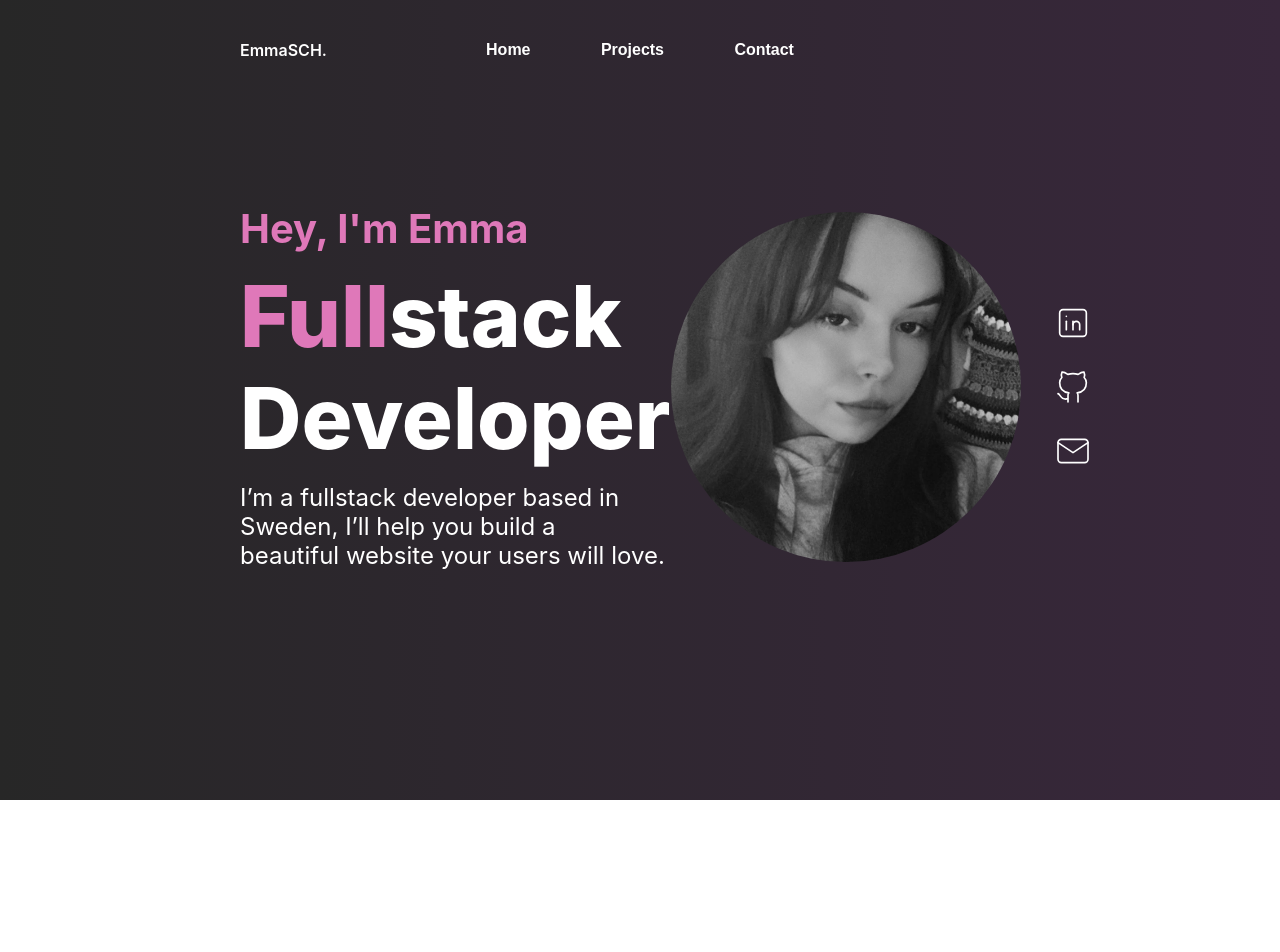
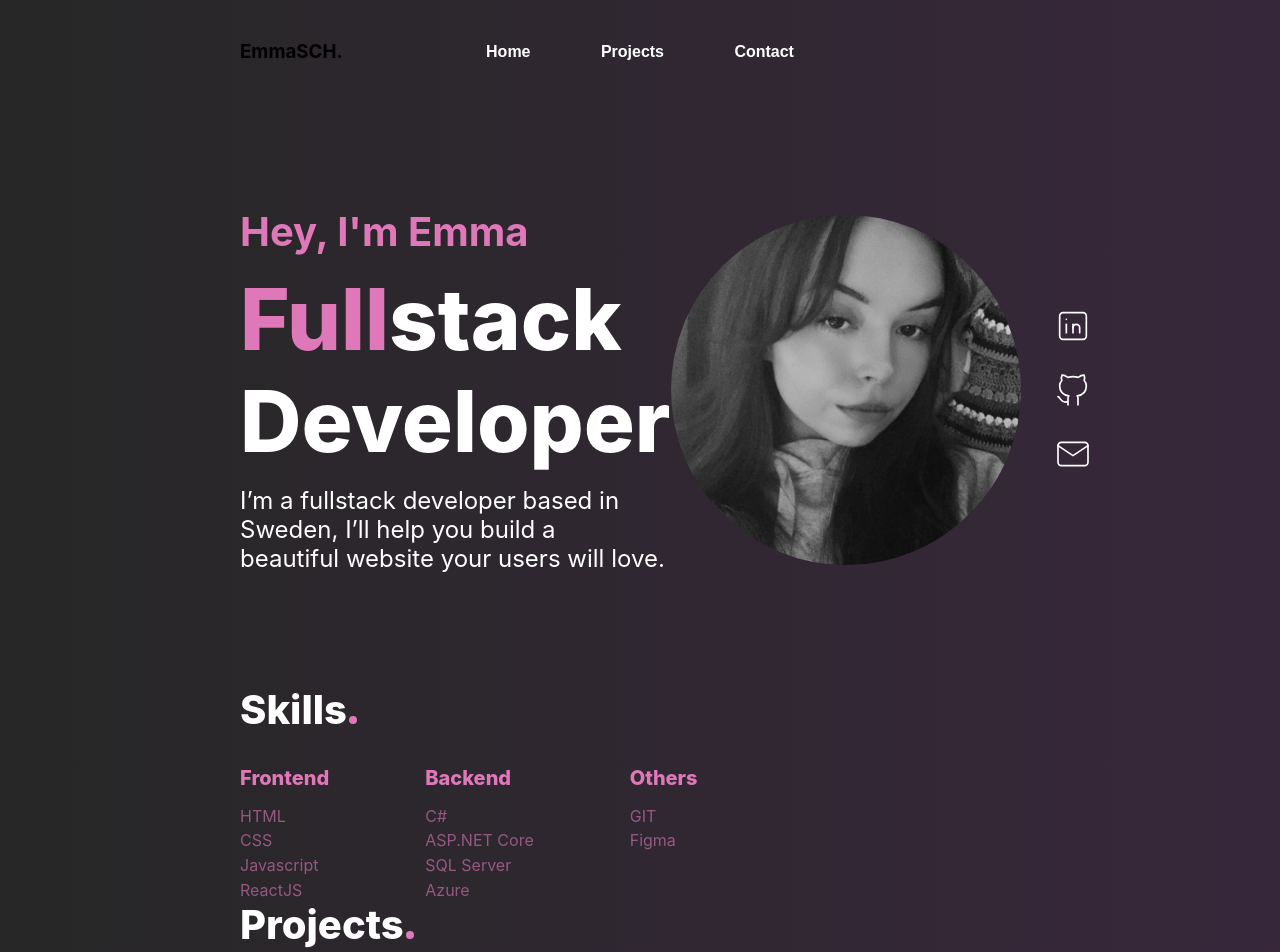
Before and after one commit to emmaschonbeck/Portfolio-react, a React (Vite) app: page / in a window 1280 px wide. Shown: the top 952 px of the page. Before the commit the page ends 800 px from the top, so only its background shows below. Built offline with nearby package versions, Linux system fonts and the light colour scheme.

Commit message:
Created 4 new components and continued building on the website

```diff
--- a/src/App.css
+++ b/src/App.css
@@ -16,13 +16,15 @@ body {
 :root {
   --background-color: linear-gradient(to right, #272727 0%, #38273B 100%);
   --text-color-light: #fff;
+  --text-color-light-opacity: rgba(255, 255, 255, 0.4);
   --text-color-pink: #DF78B9;
+  --text-color-pink-opacity: rgba(223, 120, 185, 0.6);
 }
 
 #home-wrapper {
 }
 
-.header-wrapper {
+#header-wrapper {
   position: relative;
   display: flex;
   align-items: center;
@@ -34,6 +36,45 @@ body {
   display: flex;
   align-items: center;
   justify-content: space-between;
+}
+
+#skills-wrapper {
+  margin-top: 7rem;
+}
+
+#about-wrapper {
+  margin-top: 4rem;
+
+  p {
+    font-size: 20px;
+    color: var(--text-color-light);
+    margin-top: 1rem;
+  }
+}
+
+#footer-wrapper {
+  margin-top: 4rem;
+}
+
+#linkedin-wrapper {
+  display: flex;
+  align-items: center;
+  justify-content: center;
+  flex-direction: column;
+  margin-top: 7rem;
+
+  h2 {
+    font-size: 24px;
+    color: var(--text-color-pink);
+  }
+}
+
+.section-header {
+  display: flex;
+  align-items: center;
+  font-size: 40px;
+  font-weight: 800;
+  color: var(--text-color-pink);
 }
 
 /*
@@ -114,3 +155,70 @@ body {
   flex-direction: column;
   gap: 1.5rem;
 }
+
+/*
+  SKILLS
+*/
+
+.highlight2 {
+  color: var(--text-color-light);
+}
+
+.highlight2::after {
+  content: "";
+  display: inline-block;
+  width: 8px;
+  height: 8px;
+  margin-left: 2px;
+  background-color: var(--text-color-pink);
+  border-radius: 50%;
+}
+
+.skills-columns {
+  display: flex;
+  justify-content: flex-start;
+  align-items: flex-start;
+  gap: 6rem;
+  margin-top: 2rem;
+}
+
+.skills-categories {
+  display: flex;
+  flex-direction: column;
+  gap: .7rem;
+
+  h3 {
+    font-size: 20px;
+    font-weight: 800;
+    color: var(--text-color-pink);
+  }
+}
+
+.skills {
+  display: flex;
+  flex-direction: column;
+  gap: .3rem;
+  margin-top: .3rem;
+  font-size: 1rem;
+  color: var(--text-color-pink-opacity);
+}
+
+/*
+  FOOTER
+*/
+
+.contact-details {
+  display: flex;
+  align-items: center;
+  gap: .2rem;
+  font-size: 17px;
+  color: var(--text-color-light);
+}
+
+.copyright-text {
+  display: flex;
+  justify-content: center;
+  margin-top: 1.5rem;
+  font-size: 15px;
+  color: var(--text-color-light-opacity);
+}
--- /dev/null
+++ b/src/components/About.jsx
@@ -0,0 +1,14 @@
+import React from 'react'
+
+const About = () => {
+  return (
+    <div id='about-wrapper'>
+      <h1 className='section-header'>
+            <span className='highlight2'>About</span>
+      </h1>
+      <p>Developing beautiful and functional websites is what i love doing, and that’s <br /> why i give my all in every new challenge.</p>
+    </div>
+  )
+}
+
+export default About
--- a/src/components/Footer.jsx
+++ b/src/components/Footer.jsx
@@ -2,7 +2,45 @@ import React from 'react'
 
 const Footer = () => {
   return (
-    <div>Footer</div>
+    <div id='footer-wrapper'>
+      <div className='contact-details'>
+        <svg
+          xmlns="http://www.w3.org/2000/svg"
+          width="32"
+          height="32"
+          viewBox="0 0 24 24"
+          fill="none"
+          stroke="#ffffffff"
+          stroke-width="1"
+          stroke-linecap="round"
+          stroke-linejoin="round"
+        >
+          <path d="M3 7a2 2 0 0 1 2 -2h14a2 2 0 0 1 2 2v10a2 2 0 0 1 -2 2h-14a2 2 0 0 1 -2 -2v-10z" />
+          <path d="M3 7l9 6l9 -6" />
+        </svg>
+        <p>emmaschonbeck7@gmail.com</p>
+      </div>
+      <div className='contact-details'>
+        <svg
+          xmlns="http://www.w3.org/2000/svg"
+          width="32"
+          height="32"
+          viewBox="0 0 24 24"
+          fill="none"
+          stroke="#ffffffff"
+          stroke-width="1"
+          stroke-linecap="round"
+          stroke-linejoin="round"
+        >
+          <path d="M9 11a3 3 0 1 0 6 0a3 3 0 0 0 -6 0" />
+          <path d="M17.657 16.657l-4.243 4.243a2 2 0 0 1 -2.827 0l-4.244 -4.243a8 8 0 1 1 11.314 0z" />
+        </svg>
+        <p>Helsingborg, Sweden</p>
+      </div>
+      <div className='copyright-text'>
+        <p>© 2025 EmmmaSCH. All rights reserved.</p>
+      </div>
+    </div>
   )
 }
 
--- a/src/components/Header.jsx
+++ b/src/components/Header.jsx
@@ -2,7 +2,7 @@ import React from 'react'
 
 const Header = () => {
   return (
-    <div className='header-wrapper'>
+    <div id='header-wrapper'>
       <h3>EmmaSCH.</h3>
       <div className='header-btn'>
             <button>Home</button>
--- /dev/null
+++ b/src/components/Linkedin.jsx
@@ -0,0 +1,28 @@
+import React from 'react'
+
+const Linkedin = () => {
+  return (
+    <div id='linkedin-wrapper'>
+      <h2>Want to stay in touch? <br /> Find me on LinkedIn</h2>
+      <svg
+      xmlns="http://www.w3.org/2000/svg"
+      width="200"
+      height="200"
+      viewBox="0 0 24 24"
+      fill="none"
+      stroke="#DF78B9"
+      stroke-width="1"
+      stroke-linecap="round"
+      stroke-linejoin="round"
+      >
+      <path d="M4 4m0 2a2 2 0 0 1 2 -2h12a2 2 0 0 1 2 2v12a2 2 0 0 1 -2 2h-12a2 2 0 0 1 -2 -2z" />
+      <path d="M8 11l0 5" />
+      <path d="M8 8l0 .01" />
+      <path d="M12 16l0 -5" />
+      <path d="M16 16v-3a2 2 0 0 0 -4 0" />
+      </svg>
+    </div>
+  )
+}
+
+export default Linkedin
--- /dev/null
+++ b/src/components/ProjectsShowcase.jsx
@@ -0,0 +1,13 @@
+import React from 'react'
+
+const ProjectsShowcase = () => {
+  return (
+    <div id='projects-showcase-wrapper'>
+      <h1 className='section-header'>
+            <span className='highlight2'>Projects</span>
+      </h1>
+    </div>
+  )
+}
+
+export default ProjectsShowcase
--- /dev/null
+++ b/src/components/Skills.jsx
@@ -0,0 +1,40 @@
+import React from 'react'
+
+const Skills = () => {
+  return (
+    <div id='skills-wrapper'>
+      <h1 className='section-header'>
+            <span className='highlight2'>Skills</span>
+      </h1>
+      <div className='skills-columns'>
+            <div className='skills-categories'>
+                  <h3>Frontend</h3>
+                  <div className='skills'>
+                        <p>HTML</p>
+                        <p>CSS</p>
+                        <p>Javascript</p>
+                        <p>ReactJS</p>
+                  </div>
+            </div>
+            <div className='skills-categories'>
+                  <h3>Backend</h3>
+                  <div className='skills'>
+                        <p>C#</p>
+                        <p>ASP.NET Core</p>
+                        <p>SQL Server</p>
+                        <p>Azure</p>
+                  </div>
+            </div>
+            <div className='skills-categories'>
+                  <h3>Others</h3>
+                  <div className='skills'>
+                        <p>GIT</p>
+                        <p>Figma</p>
+                  </div>
+            </div>
+      </div>
+    </div>
+  )
+}
+
+export default Skills
--- a/src/pages/LandingPage.jsx
+++ b/src/pages/LandingPage.jsx
@@ -1,15 +1,23 @@
 import React from 'react'
 import Header from '../components/Header'
 import Hero from '../components/Hero'
+import Skills from '../components/Skills'
+import Footer from '../components/Footer'
+import Linkedin from '../components/Linkedin'
+import About from '../components/About'
+import ProjectsShowcase from '../components/ProjectsShowcase'
 
 const LandingPage = () => {
   return (
-    <section id='home-wrapper'>
-      <div>
+      <div id='home-wrapper'>
             <Header />
             <Hero />
+            <Skills />
+            <ProjectsShowcase />
+            <About />
+            <Linkedin />
+            <Footer />
       </div>
-    </section>
   )
 }
 
```
